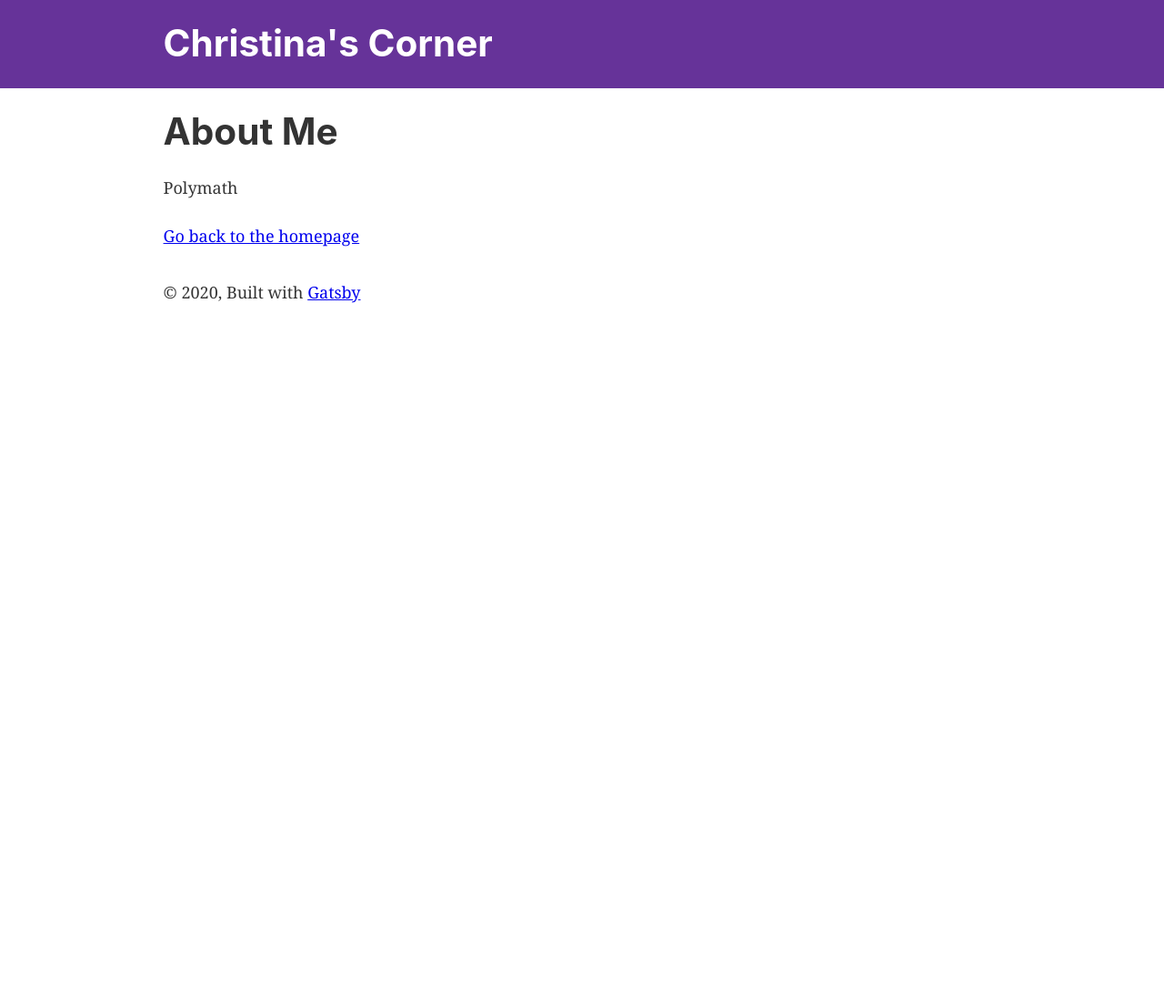
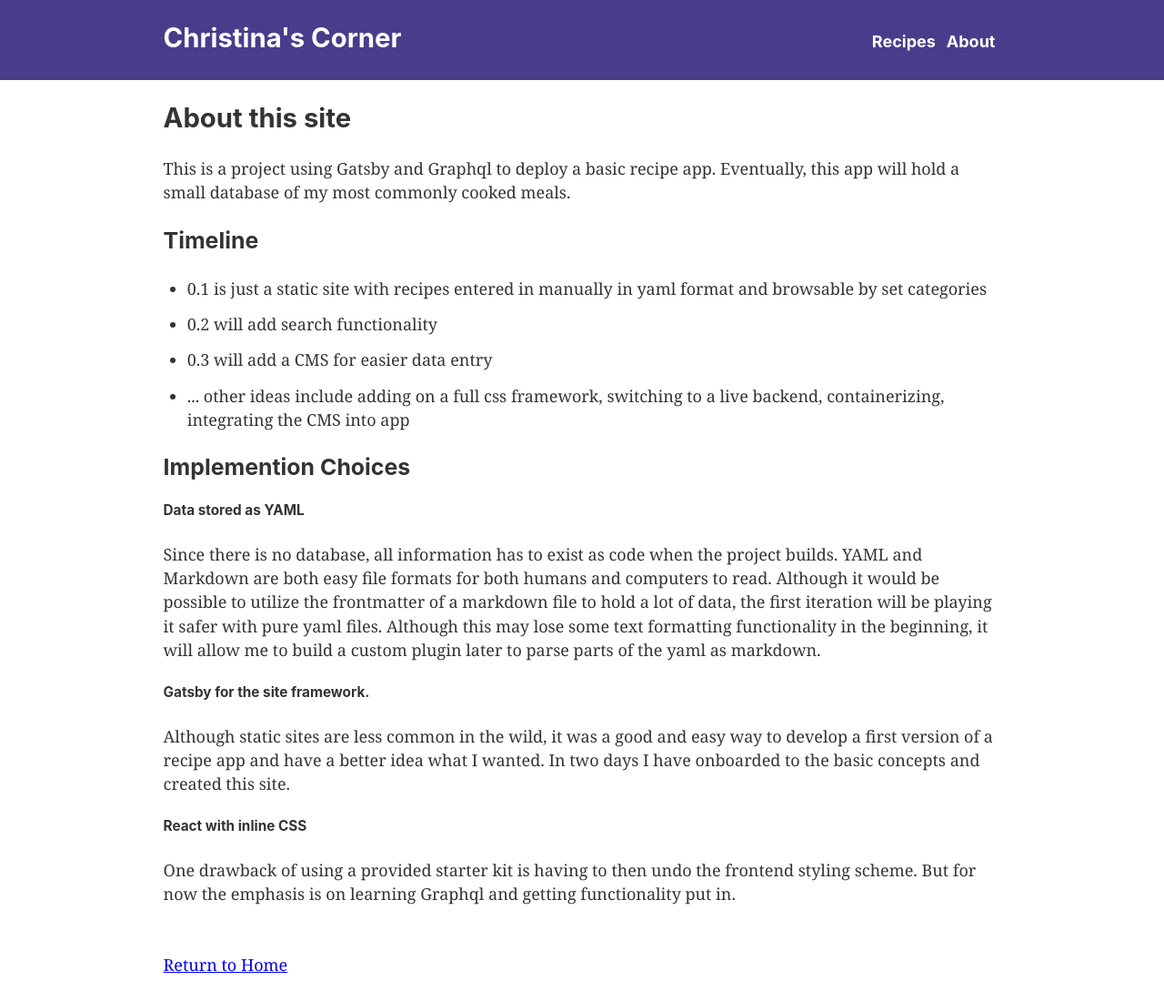
Before and after one commit to ck4adventure/recipe-app, a Gatsby site: page /about in a window 1280 px wide. Shown: the whole page at 91% size. Before the commit the page ends 800 px from the top, so only its background shows below. Built offline with nearby package versions, Linux system fonts and the light colour scheme; Gatsby itself is replaced by a stand-in of ours.

Commit message:
styling updates

```diff
--- a/src/components/header.js
+++ b/src/components/header.js
@@ -5,7 +5,7 @@ import React from "react"
 const Header = ({ siteTitle }) => (
   <header
     style={{
-      background: `rebeccapurple`,
+      background: `darkslateblue`,
       marginBottom: `1.45rem`,
     }}
   >
@@ -14,9 +14,12 @@ const Header = ({ siteTitle }) => (
         margin: `0 auto`,
         maxWidth: 960,
         padding: `1.45rem 1.0875rem`,
+        display: `flex`,
+        justifyContent: `space-between`,
+        alignItems: `baseline`,
       }}
     >
-      <h1 style={{ margin: 0 }}>
+      <h2 style={{ margin: 0 }}>
         <Link
           to="/"
           style={{
@@ -26,7 +29,22 @@ const Header = ({ siteTitle }) => (
         >
           {siteTitle}
         </Link>
-      </h1>
+      </h2>
+      <div style={{ display: `flex` }}>
+        <h4 style={{ margin: 6 }}>
+          <Link
+            to="/recipes"
+            style={{ color: `white`, textDecoration: `none` }}
+          >
+            Recipes
+          </Link>
+        </h4>
+        <h4 style={{ margin: 6 }}>
+          <Link to="/about" style={{ color: `white`, textDecoration: `none` }}>
+            About
+          </Link>
+        </h4>
+      </div>
     </div>
   </header>
 )
--- a/src/components/layout.js
+++ b/src/components/layout.js
@@ -34,13 +34,6 @@ const Layout = ({ children }) => {
         }}
       >
         <main>{children}</main>
-        <footer style={{
-          marginTop: `2rem`
-        }}>
-          © {new Date().getFullYear()}, Built with
-          {` `}
-          <a href="https://www.gatsbyjs.com">Gatsby</a>
-        </footer>
       </div>
     </>
   )
--- a/src/pages/about.js
+++ b/src/pages/about.js
@@ -5,9 +5,54 @@ import Layout from "../components/layout"
 
 const AboutPage = () => (
   <Layout>
-    <h1>About Me</h1>
-    <p>Polymath</p>
-    <Link to="/">Go back to the homepage</Link>
+    <h2>About this site</h2>
+    <p>
+      This is a project using Gatsby and Graphql to deploy a basic recipe app.
+      Eventually, this app will hold a small database of my most commonly cooked
+      meals.
+    </p>
+    <h3>Timeline</h3>
+    <ul>
+      <li>
+        {" "}
+        0.1 is just a static site with recipes entered in manually in yaml
+        format and browsable by set categories
+      </li>
+      <li> 0.2 will add search functionality </li>
+      <li> 0.3 will add a CMS for easier data entry </li>
+      <li>
+        {" "}
+        ... other ideas include adding on a full css framework, switching to a
+        live backend, containerizing, integrating the CMS into app{" "}
+      </li>
+    </ul>
+    <h3>Implemention Choices</h3>
+    <h5>Data stored as YAML</h5>
+    <p>
+      Since there is no database, all information has to exist as code when the
+      project builds. YAML and Markdown are both easy file formats for both
+      humans and computers to read. Although it would be possible to utilize the
+      frontmatter of a markdown file to hold a lot of data, the first iteration
+      will be playing it safer with pure yaml files. Although this may lose some
+      text formatting functionality in the beginning, it will allow me to build
+      a custom plugin later to parse parts of the yaml as markdown.
+    </p>
+    <h5>Gatsby for the site framework.</h5>
+    <p>
+      Although static sites are less common in the wild, it was a good and easy
+      way to develop a first version of a recipe app and have a better idea what
+      I wanted. In two days I have onboarded to the basic concepts and created
+      this site.
+    </p>
+    <h5>React with inline CSS</h5>
+    <p>
+      One drawback of using a provided starter kit is having to then undo the
+      frontend styling scheme. But for now the emphasis is on learning Graphql
+      and getting functionality put in.
+    </p>
+
+    <br />
+    <Link to="/">Return to Home</Link>
   </Layout>
 )
 
--- a/src/pages/index.js
+++ b/src/pages/index.js
@@ -8,15 +8,14 @@ import SEO from "../components/seo"
 const IndexPage = () => (
   <Layout>
     <SEO title="Home" />
-    <h1>Hi people</h1>
-    <p>
-      I enjoy creating things from diy art projects to elaborate sweets to
-      coding.
-    </p>
+    <div style={{ display: `flex`, justifyContent: `center` }}>
+      <img
+        style={{ margin: `0 auto` }}
+        src="https://source.unsplash.com/random/600x400"
+        alt="random photo to enjoy"
+      />
+    </div>
     <br />
-    <br />
-    <Link to="/recipes/">Recipes</Link> <br />
-    <Link to="/about/">About</Link>
   </Layout>
 )
 
```
Also changed, not shown: src/components/footer.js (added, +15 -0 lines).
